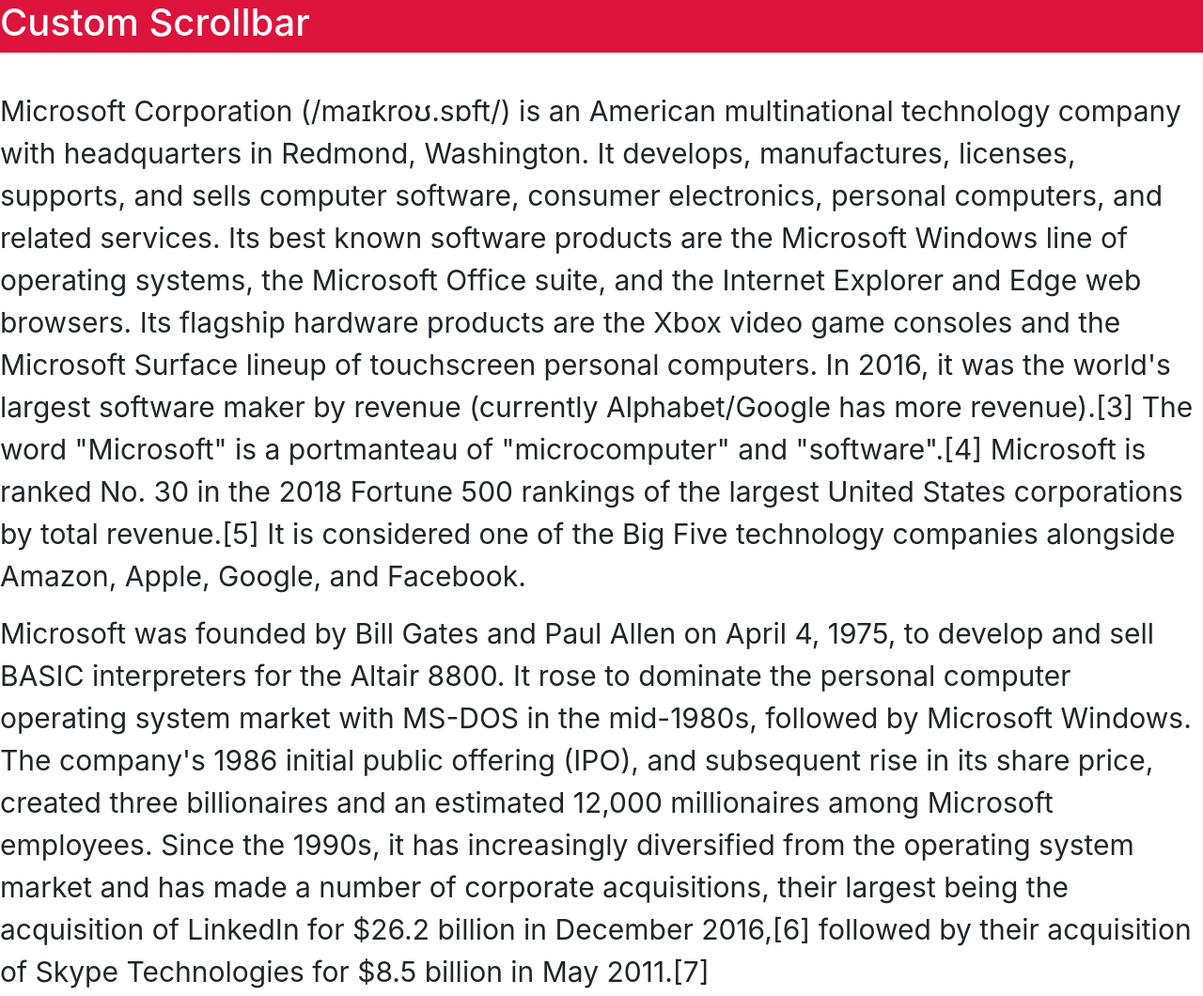
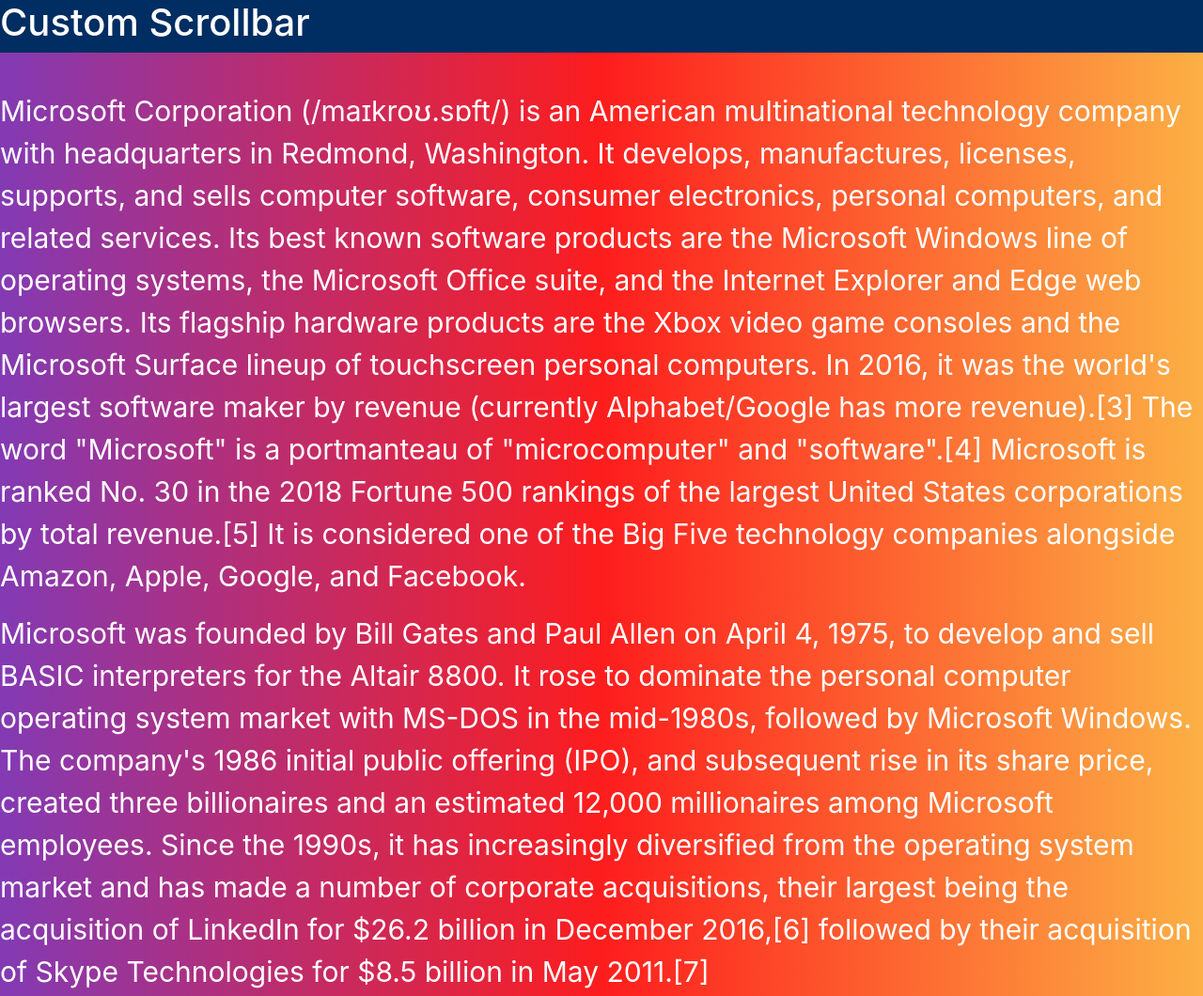
Before and after one commit to aaishikasb/Web-Components, a plain HTML site: page custom-scrollbar.html in a window 1280 px wide. Shown: the top 1060 px of the page at 94% size. Drawn offline with nearby package versions, Linux system fonts and the light colour scheme.

Commit message:
background color and heading background color changed

```diff
--- a/custom-scrollbar.html
+++ b/custom-scrollbar.html
@@ -29,17 +29,25 @@ integrity="sha384-ggOyR0iXCbMQv3Xipma34MD+dH/1fQ784/j6cY/iJTQUOhcWr7x9JvoRxT2MZw
 p {
     font-size: 30px;
 }
+body {
+  background: rgb(131,58,180);
+  background: linear-gradient(90deg, rgba(131,58,180,1) 0%, rgba(253,29,29,1) 50%, rgba(252,176,69,1) 100%);
+  color: #ffffff;
+}
+
 </style>
 </head>
 
 <body>
-        <ul style="background-color:crimson; margin-bottom: 40px;" class="nav">
-                <h1 style="color:white">Custom Scrollbar</h1>
+
+        <ul style="background-color:#002D62; margin-bottom: 40px;" class="nav">
+                <h1 style="color: #ffffff">Custom Scrollbar</h1>
         </ul>
         <p>Microsoft Corporation (/maɪkroʊ.sɒft/) is an American multinational technology company with headquarters in Redmond, Washington. It develops, manufactures, licenses, supports, and sells computer software, consumer electronics, personal computers, and related services. Its best known software products are the Microsoft Windows line of operating systems, the Microsoft Office suite, and the Internet Explorer and Edge web browsers. Its flagship hardware products are the Xbox video game consoles and the Microsoft Surface lineup of touchscreen personal computers. In 2016, it was the world's largest software maker by revenue (currently Alphabet/Google has more revenue).[3] The word "Microsoft" is a portmanteau of "microcomputer" and "software".[4] Microsoft is ranked No. 30 in the 2018 Fortune 500 rankings of the largest United States corporations by total revenue.[5] It is considered one of the Big Five technology companies alongside Amazon, Apple, Google, and Facebook.</p>
         <p>Microsoft was founded by Bill Gates and Paul Allen on April 4, 1975, to develop and sell BASIC interpreters for the Altair 8800. It rose to dominate the personal computer operating system market with MS-DOS in the mid-1980s, followed by Microsoft Windows. The company's 1986 initial public offering (IPO), and subsequent rise in its share price, created three billionaires and an estimated 12,000 millionaires among Microsoft employees. Since the 1990s, it has increasingly diversified from the operating system market and has made a number of corporate acquisitions, their largest being the acquisition of LinkedIn for $26.2 billion in December 2016,[6] followed by their acquisition of Skype Technologies for $8.5 billion in May 2011.[7]</p>
         <p>As of 2015, Microsoft is market-dominant in the IBM PC compatible operating system market and the office software suite market, although it has lost the majority of the overall operating system market to Android.[8] The company also produces a wide range of other consumer and enterprise software for desktops, laptops, tabs, gadgets, and servers, including Internet search (with Bing), the digital services market (through MSN), mixed reality (HoloLens), cloud computing (Azure), and software development (Visual Studio).</p>
         <p>Steve Ballmer replaced Gates as CEO in 2000, and later envisioned a "devices and services" strategy.[9] This unfolded with Microsoft acquiring Danger Inc. in 2008,[10] entering the personal computer production market for the first time in June 2012 with the launch of the Microsoft Surface line of tablet computers, and later forming Microsoft Mobile through the acquisition of Nokia's devices and services division. Since Satya Nadella took over as CEO in 2014, the company has scaled back on hardware and has instead focused on cloud computing, a move that helped the company's shares reach its highest value since December 1999.[11][12]</p>
         <p>Earlier dethroned by Apple in 2010, in 2018 Microsoft reclaimed its position as the most valuable publicly traded company in the world.[13] In April 2019, Microsoft reached the trillion-dollar market cap, becoming the third U.S. public company to be valued at over $1 trillion after Apple and Amazon respectively.[14]</p>
+
 </body>
 </html>
```
